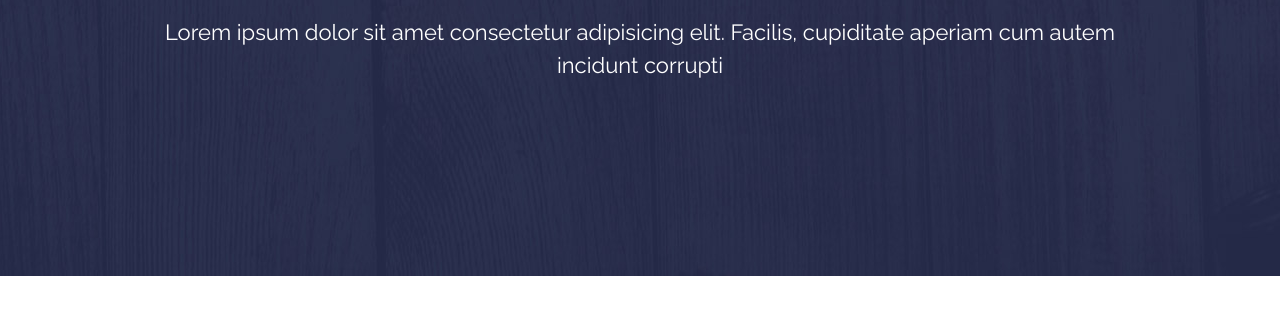
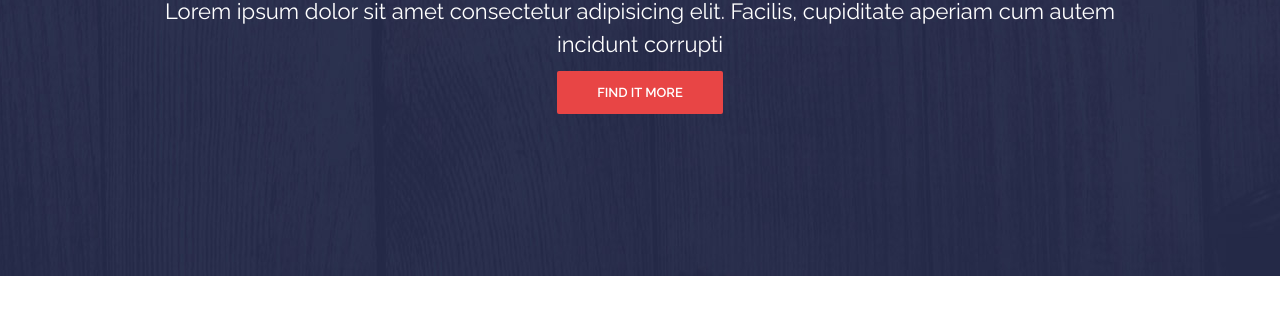
Before and after one commit to siteddv/activebox, a plain HTML site: page index.html in a window 1280 px wide. Shown: the part 474-788 px from the top of the page. Drawn offline with nearby package versions, Linux system fonts and the light colour scheme.

Commit message:
First button added

```diff
--- a/index.html
+++ b/index.html
@@ -39,6 +39,7 @@
             <h1 class="intro__title">Your Favorite One Page Multi Purpose Template</h1>
             <p class="intro__subtitle">Lorem ipsum dolor sit amet consectetur adipisicing elit. Facilis, cupiditate
                aperiam cum autem incidunt corrupti </p>
+            <a class="button  button--red" href="#">Find it more</a>
          </div>
       </div>
    </div>
--- a/style.css
+++ b/style.css
@@ -4,6 +4,7 @@ body {
    font-family: "Raleway", sans-serif;
    font-size: 14px;
    color: #6c7279;
+   --web
 }
 
 *,
@@ -118,3 +119,35 @@ p {
    font-size: 22px;
    line-height: 1.5;
 }
+
+/*Button
+===============*/
+.button {
+   display: inline-block;
+   vertical-align: center;
+   padding: 14px 40px;
+   cursor: pointer;
+   border-radius: 2px;
+   border: 0px;
+
+   color: #fff;
+   font-family: inherit;
+   font-size: 13px;
+   font-weight: 600;
+
+   text-decoration: none;
+   text-transform: uppercase;
+   transition: background 0.1s linear;
+}
+
+.button--red {
+   background: #e84545;
+}
+
+.button--red:hover {
+   background: #dd3434;
+}
+
+.button--red::hover {
+   background: #dd3434;
+}
```
